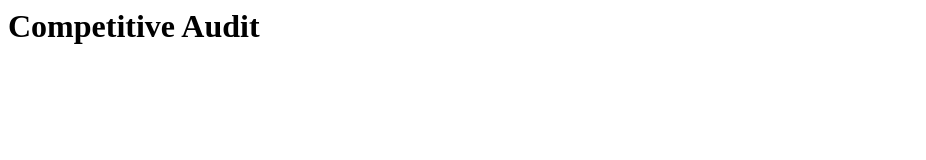
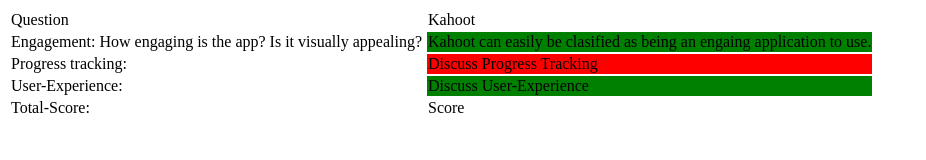
Before and after one commit to KenPowerClassroom/ixd-project-2024-SeanKroczek, a plain HTML site: page audit.html in a window 1280 px wide. Shown: the whole page, without its empty margins (0-926 px from the left). Drawn offline with Linux system fonts and the light colour scheme.

Commit message:
started table

```diff
--- a/audit.html
+++ b/audit.html
@@ -2,7 +2,44 @@
     <link rel="stylesheet" type="text/css" href="./styles.css">
 <body>
 
-    <h1 id="CA">Competitive Audit</h1>
+    <div id="Q">
+        <table>
+            <tr>
+                <td>Question</td>
+            </tr>
+            <tr>
+                <td>Engagement: How engaging is the app? Is it visually appealing? </td>
+            </tr>
+            <tr>
+                <td>Progress tracking: </td>
+            </tr>
+            <tr>
+                <td>User-Experience:</td>
+            </tr>
+            <tr>
+                <td>Total-Score:</td>
+            </tr>
+        </table>
+    </div>
 
+    <div>
+        <table id="Menu">
+            <tr>
+                <td>Kahoot</td>
+            </tr>
+            <tr>
+                <td id="Good">Kahoot can easily be clasified as being an engaing application to use.</td>
+            </tr>
+            <tr>
+                <td id="Bad">Discuss Progress Tracking</td>
+            </tr>
+            <tr>
+                <td id="Good">Discuss User-Experience</td>
+            </tr>
+            <tr>
+                <td>Score</td>
+            </tr>
+        </table>
+    </div>
 </body>
 </html>
--- a/styles.css
+++ b/styles.css
@@ -0,0 +1,37 @@
+body{
+    display: flex;
+}
+
+h1{
+    font-family: sans-serif;
+}
+
+h2{
+    font-family: sans-serif;
+}
+
+p{
+    font-family: sans-serif;
+}
+
+#nav{
+    min-width: 100px;
+    margin-top: 37px;
+    margin-right: 30px;
+}
+
+#CA{
+    text-align: center;
+}
+
+#Menu{
+    vertical-align: top;
+}
+
+#Good{
+    background-color: green;
+}
+
+#Bad{
+    background-color: red;
+}
```
Also changed, not shown: index.html (+21 -1 lines).
